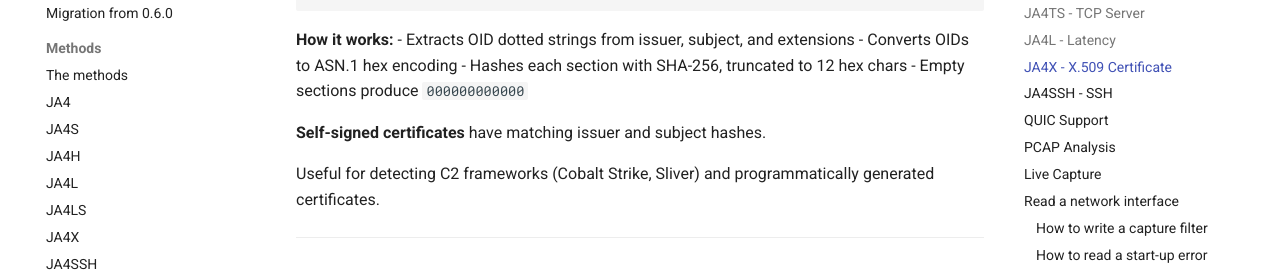
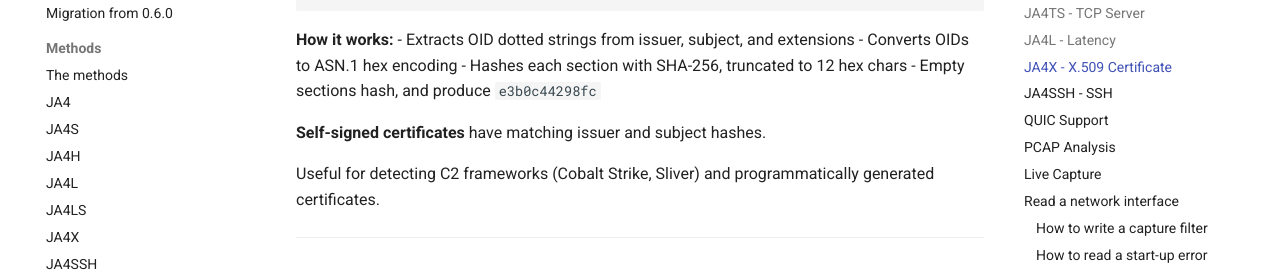
Before and after one commit to Crank-Git/ja4plus, an MkDocs documentation site: the page built from docs/usage.md, in a window 1280 px wide and 900 px high, scrolled down 5393 px. Shown: the part 230-504 px from the top of the window. Built offline with MkDocs 1.6.1 and Material for MkDocs 9.7.7, drawn with Linux system fonts in a browser that asks for light colours; comment, search, counter and statistics services are not loaded.

Commit message:
docs(usage): state that an empty JA4X section hashes
#619 made every part of JA4X hash an empty object identifier list, and
docs/usage.md:264 still stated the zero sentinel. The batch review of
pull request #652 measured the sentence against ja4x.py:75-77.

docs/methods/ja4x.md already carries the ruled form, so this line was the
one falsified sentence the batch left. docs/methods/ja4.md and
docs/methods/ja4s.md each state the sentinel and each remains true,
because JA4 and JA4S write it still. #653 holds that question.

```diff
--- a/docs/usage.md
+++ b/docs/usage.md
@@ -261,7 +261,7 @@ result = fp.fingerprint_certificate(cert_der_bytes)
 - Extracts OID dotted strings from issuer, subject, and extensions
 - Converts OIDs to ASN.1 hex encoding
 - Hashes each section with SHA-256, truncated to 12 hex chars
-- Empty sections produce `000000000000`
+- Empty sections hash, and produce `e3b0c44298fc`
 
 **Self-signed certificates** have matching issuer and subject hashes.
 
```
